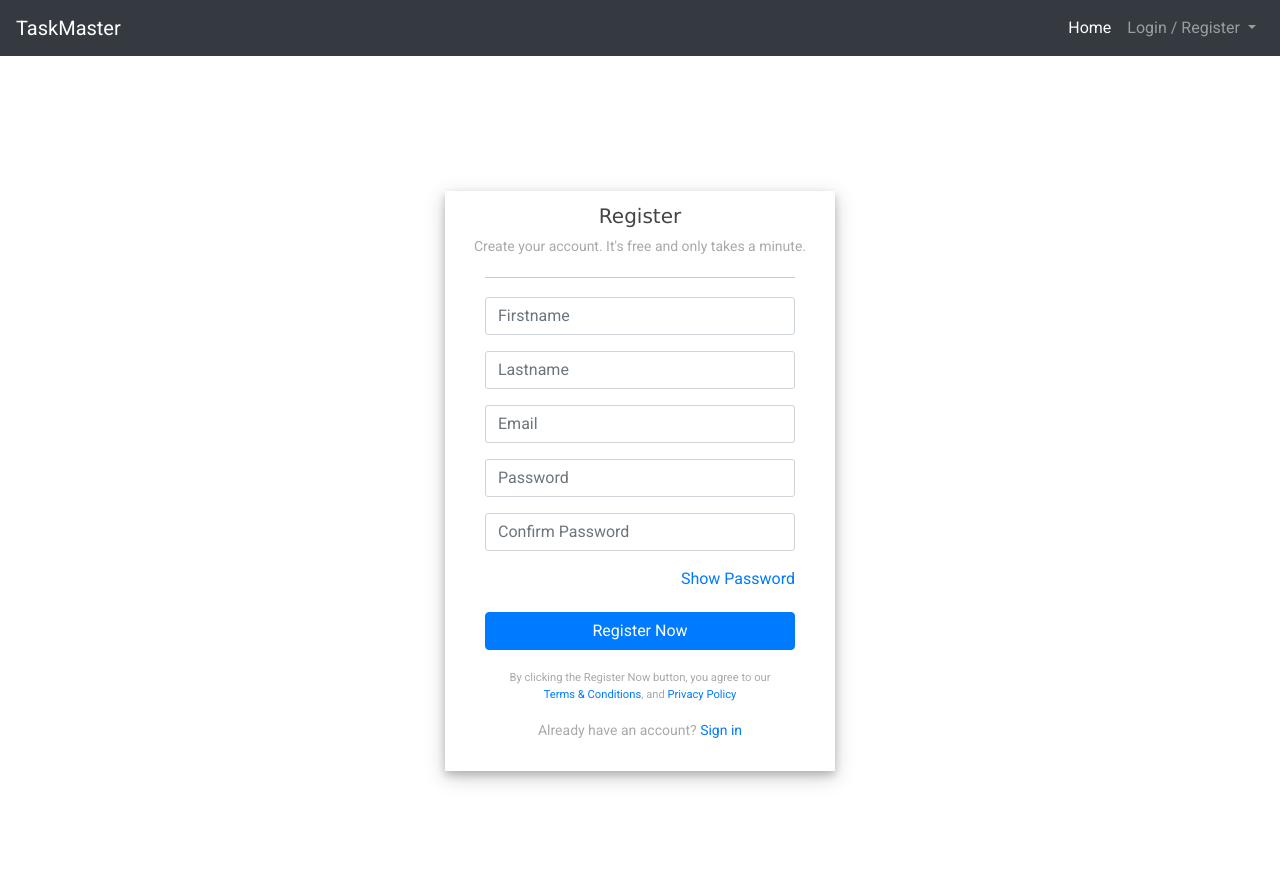
After one commit to hajam09/taskmaster, a Django app: page /accounts/register/ in a window 1280 px wide. The commit adds this page. Run offline with Django 3.2, Linux system fonts and the light colour scheme; some libraries are stand-ins or nearby versions.

Commit message:
accounts:registration view

```diff
--- a/accounts/forms.py
+++ b/accounts/forms.py
@@ -1,8 +1,96 @@
 from django import forms
+from django.conf import settings
 from django.contrib.auth import authenticate
 from django.contrib.auth import login
+from django.contrib.auth.forms import UserCreationForm
 from django.contrib.auth.models import User
 from django.core.exceptions import ValidationError
+
+from taskmaster.operations import generalOperations
+
+
+class RegistrationForm(UserCreationForm):
+    first_name = forms.CharField(
+        label='',
+        widget=forms.TextInput(
+            attrs={
+                'placeholder': 'Firstname'
+            }
+        )
+    )
+    last_name = forms.CharField(
+        label='',
+        widget=forms.TextInput(
+            attrs={
+                'placeholder': 'Lastname'
+            }
+        )
+    )
+    email = forms.EmailField(
+        label='',
+        widget=forms.EmailInput(
+            attrs={
+                'placeholder': 'Email'
+            }
+        )
+    )
+    password1 = forms.CharField(
+        label='',
+        strip=False,
+        widget=forms.PasswordInput(
+            attrs={
+                'placeholder': 'Password'
+            }
+        )
+    )
+    password2 = forms.CharField(
+        label='',
+        strip=False,
+        widget=forms.PasswordInput(
+            attrs={
+                'placeholder': 'Confirm Password'
+            }
+        )
+    )
+
+    class Meta:
+        model = User
+        fields = ('first_name', 'last_name', 'email', 'password1', 'password2')
+
+    USERNAME_FIELD = 'email'
+
+    def clean_email(self):
+        email = self.cleaned_data.get('email')
+
+        if User.objects.filter(email=email).exists():
+            raise ValidationError("An account already exists for this email address!")
+
+        return email
+
+    def clean_password2(self):
+        password1 = self.cleaned_data.get("password1")
+        password2 = self.cleaned_data.get("password2")
+
+        if password1 and password2 and password1 != password2:
+            raise ValidationError("Your passwords do not match!")
+
+        if not generalOperations.isPasswordStrong(password1):
+            raise ValidationError("Your password is not strong enough.")
+
+        return password1
+
+    def save(self, commit=True):
+        user = User()
+        user.username = self.cleaned_data.get("email")
+        user.email = self.cleaned_data.get("email")
+        user.set_password(self.cleaned_data["password1"])
+        user.first_name = self.cleaned_data.get("first_name")
+        user.last_name = self.cleaned_data.get("last_name")
+        user.is_active = settings.DEBUG
+
+        if commit:
+            user.save()
+        return user
 
 
 class LoginForm(forms.ModelForm):
--- a/accounts/static/css/baseForm.css
+++ b/accounts/static/css/baseForm.css
@@ -4,7 +4,7 @@
 	max-width: 390px
 }
 
-.form-container .loginbox {
+.form-container .form-box {
 	position: relative;
 	width: auto;
 	height: auto!important;
@@ -18,7 +18,7 @@
 	background-color: #fff!important
 }
 
-.form-container .loginbox .loginbox-title {
+.form-container .form-box .form-box-title {
 	position: relative;
 	text-align: center;
 	width: 100%;
@@ -30,25 +30,25 @@
 	color: #444
 }
 
-.form-container .loginbox .loginbox-social {
+.form-container .form-box .form-box-social {
 	padding: 0 10px 10px;
 	text-align: center
 }
 
-.form-container .loginbox .loginbox-social .social-title {
+.form-container .form-box .form-box-social .social-title {
 	font-size: 14px;
 	font-weight: 500;
 	color: #a9a9a9;
 	margin-top: 10px
 }
 
-.form-container .loginbox .loginbox-or {
+.form-container .form-box .form-box-or {
 	position: relative;
 	text-align: center;
 	height: 20px
 }
 
-.form-container .loginbox .loginbox-or .or-line {
+.form-container .form-box .form-box-or .or-line {
 	position: absolute;
 	height: 1px;
 	top: 10px;
@@ -57,11 +57,11 @@
 	background-color: #ccc
 }
 
-.form-container .loginbox .loginbox-textbox {
+.form-container .form-box .form-box-textbox {
 	padding: 10px 40px
 }
 
-.form-container .loginbox .loginbox-textbox .form-control {
+.form-container .form-box .form-box-textbox .form-control {
 	-webkit-border-radius: 3px!important;
 	-webkit-background-clip: padding-box!important;
 	-moz-border-radius: 3px!important;
@@ -70,7 +70,7 @@
 	background-clip: padding-box!important
 }
 
-.form-container .loginbox .loginbox-submit {
+.form-container .form-box .form-box-submit {
 	padding: 10px 40px
 }
 
--- a/accounts/templates/accounts/base.html
+++ b/accounts/templates/accounts/base.html
@@ -79,7 +79,7 @@
 						Login / Register
 						</a>
 						<div class="dropdown-menu dropdown-menu-right" aria-labelledby="navbarDropdown">
-							<a class="dropdown-item" href="#"><i class='fas fa-user-circle' style='font-size:20px'></i> Register</a>
+							<a class="dropdown-item" href="{% url 'accounts:register' %}"><i class='fas fa-user-circle' style='font-size:20px'></i> Register</a>
 							<div class="dropdown-divider"></div>
 							<a class="dropdown-item" href="{% url 'accounts:login' %}"><i class="fas fa-sign-in-alt"></i> Login</a>
 						</div>
--- /dev/null
+++ b/accounts/templates/accounts/registration.html
@@ -0,0 +1,77 @@
+{% extends "accounts/base.html" %}
+{% load static %}
+{% load crispy_forms_tags %}
+{% block content %}
+<link rel="stylesheet" type="text/css" href="{% static 'css/baseForm.css' %}"/>
+<div class="container">
+	<br>
+	<div class="form-container">
+		<div class="form-box bg-white" style="-webkit-box-shadow:0 4px 8px 0 rgba(0,0,0,.2),0 6px 20px 0 rgba(0,0,0,.19)">
+			<form method="post">
+				{% csrf_token %}
+				{% if messages %}
+                    {% for message in messages %}
+                    	{% if message.tags == "error" %}
+                    	<div style="color: black; text-align: center;" class="alert alert-danger" role="alert">{{message}}</div>
+                    	{% else %}
+                    	<div style="color: black; text-align: center;" class="alert alert-{{ message.tags }}" role="alert">{{message}}</div>
+                    	{% endif %}
+                    {% endfor %}
+                {% endif %}
+				<div class="form-box-title">Register</div>
+				<div class="form-box-social">
+					<div class="social-title ">Create your account. It's free and only takes a minute.</div>
+				</div>
+				<div class="form-box-or">
+					<div class="or-line"></div>
+				</div>
+				<div class="form-box-textbox">
+					{{form | crispy}}
+				</div>
+				<div class="form-box-submit">
+					<input type="submit" class="btn btn-primary btn-block" style="margin-top: 25px;" value="Register Now">
+				</div>
+				<div class="form-box-social">
+					<div class="social-title ">
+						<p class="small text-center">By clicking the Register Now button, you agree to our <br><a href="#" target="_blank">Terms &amp; Conditions</a>, and <a href="#" target="_blank">Privacy Policy</a>
+						</p>
+					</div>
+					<div class="social-title ">Already have an account? <a href="{% url 'accounts:login' %}">Sign in</a></div>
+				</div>
+			</form>
+		</div>
+	</div>
+</div>
+<script type="text/javascript">
+
+	window.onload = function(e)
+	{
+		$( ".form-box-textbox" ).append( '<span id="span-id-password-visibility" class="pull-right" onclick="showHidePassword();" style="color: #007bff;cursor: pointer;float: right;">Show Password</span>' );
+
+		$('#span-id-password-visibility').mousedown(function(e)
+			{
+				e.preventDefault();
+			}
+		);
+	}
+
+	function showHidePassword()
+	{
+		var password_1 = $("[name='password1']");
+		var password_2 = $("[name='password2']");
+
+		if(password_1.attr("type")=="password")
+		{
+			password_1.attr("type","text");
+			password_2.attr("type","text");
+			$('#span-id-password-visibility').text('Hide Password');
+		}
+		else
+		{
+			password_1.attr("type","password");
+			password_2.attr("type","password");
+			$('#span-id-password-visibility').text('Show Password');
+		}
+	}
+</script>
+{% endblock %}
--- a/accounts/urls.py
+++ b/accounts/urls.py
@@ -5,7 +5,7 @@ app_name = "accounts"
 
 urlpatterns = [
     path('login/', views.login, name='login'),
-    # path('register/', views.register, name='register'),
+    path('register/', views.register, name='register'),
     # path('logout/', views.logout, name='logout'),
     # path('passwordRequest/', views.passwordRequest, name='password-request'),
     # path('passwordChange/<uidb64>/<token>', views.passwordChange, name='password-change'),
--- a/accounts/views.py
+++ b/accounts/views.py
@@ -4,6 +4,8 @@ from django.shortcuts import redirect
 from django.shortcuts import render
 
 from accounts.forms import LoginForm
+from accounts.forms import RegistrationForm
+from taskmaster.operations import emailOperations
 
 
 def login(request):
@@ -39,3 +41,23 @@ def login(request):
         "form": form
     }
     return render(request, 'accounts/login.html', context)
+
+
+def register(request):
+    if request.method == "POST":
+        form = RegistrationForm(request.POST)
+        if form.is_valid():
+            newUser = form.save()
+            emailOperations.sendEmailToActivateAccount(request, newUser)
+
+            messages.info(
+                request, 'We\'ve sent you an activation link. Please check your email.'
+            )
+            return redirect('accounts:login')
+    else:
+        form = RegistrationForm()
+
+    context = {
+        "form": form
+    }
+    return render(request, 'accounts/registration.html', context)
```
Also changed, not shown: accounts/templates/accounts/login.html (+6 -6 lines), taskmaster/operations/emailOperations.py (added, +38 -0 lines), taskmaster/operations/generalOperations.py (added, +14 -0 lines).
